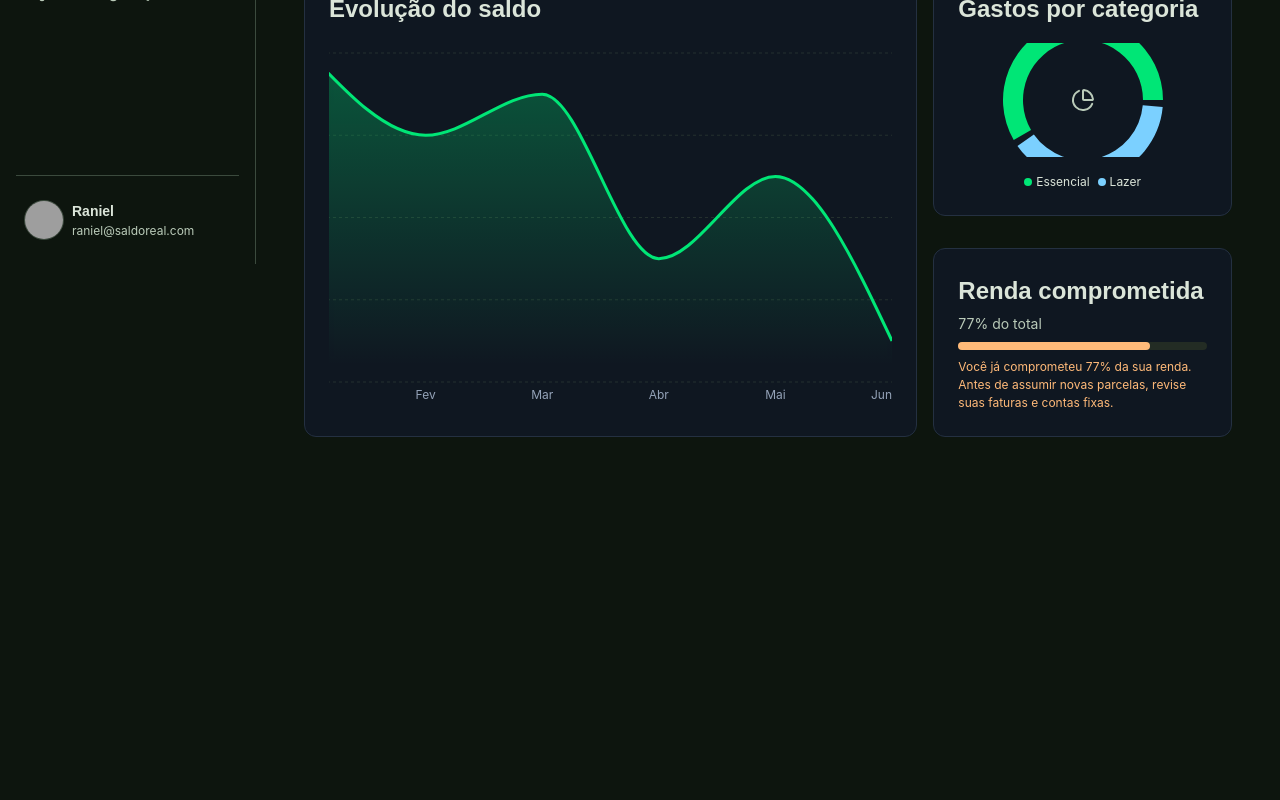
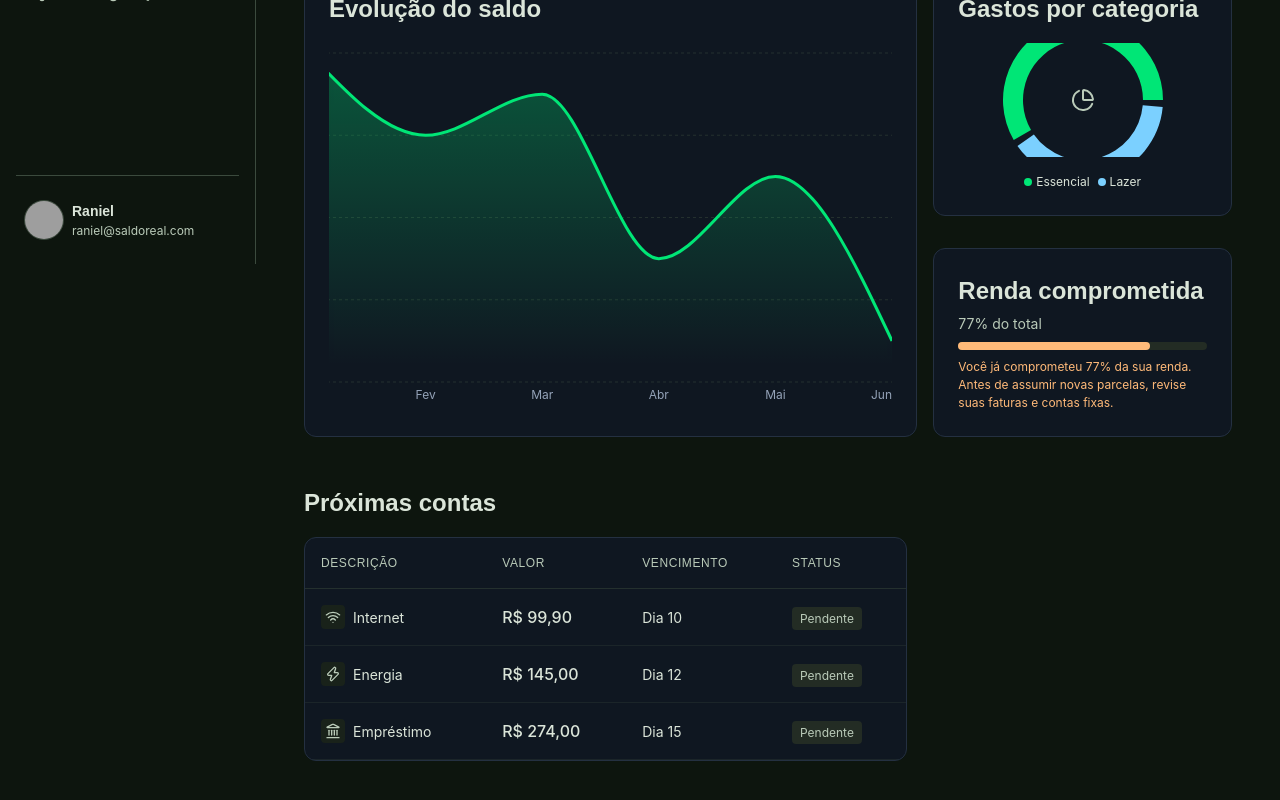
Before and after one commit to RanieeelB/Controle-financeiroraniel, a React (Vite) app: page / in a window 1280 px wide. Shown: the part 536-1336 px from the top of the page. Before the commit the page ends 1021 px from the top, so only its background shows below. Built offline with nearby package versions, Linux system fonts and the light colour scheme; grey boxes are pictures that could not be loaded.

Commit message:
feat: add upcoming bills section

```diff
--- a/src/App.tsx
+++ b/src/App.tsx
@@ -4,11 +4,13 @@ import { SummaryCardsGrid } from './components/dashboard/SummaryCardsGrid';
 import { BalanceEvolutionChart } from './components/dashboard/BalanceEvolutionChart';
 import { CategoryExpenseChart } from './components/dashboard/CategoryExpenseChart';
 import { MonthlyAnalysisCard } from './components/dashboard/MonthlyAnalysisCard';
+import { UpcomingBills } from './components/dashboard/UpcomingBills';
 import {
   summaryCardsMock,
   balanceEvolutionMock,
   categoryExpenseMock,
-  monthlyAnalysisMock
+  monthlyAnalysisMock,
+  upcomingBillsMock
 } from './data/financial-dashboard-mock';
 
 function App() {
@@ -37,6 +39,15 @@ function App() {
               />
             </div>
           </section>
+
+          {/* Bottom Data Rows */}
+          <section className="grid grid-cols-1 lg:grid-cols-3 gap-xl">
+            <UpcomingBills data={upcomingBillsMock} />
+
+            {/* Right Column: Faturas & Metas will go here */}
+            <div className="flex flex-col gap-md">
+            </div>
+          </section>
         </div>
       </main>
     </div>
--- /dev/null
+++ b/src/components/dashboard/UpcomingBills.tsx
@@ -0,0 +1,57 @@
+import { Wifi, Zap, Landmark } from 'lucide-react';
+import { UpcomingBill } from '../../types/financial';
+
+interface UpcomingBillsProps {
+  data: UpcomingBill[];
+}
+
+const iconMap: Record<string, React.ElementType> = {
+  wifi: Wifi,
+  zap: Zap,
+  landmark: Landmark,
+};
+
+export function UpcomingBills({ data }: UpcomingBillsProps) {
+  return (
+    <div className="lg:col-span-2">
+      <h3 className="font-h2 text-[24px] font-semibold text-on-background mb-md">Próximas contas</h3>
+      <div className="glass-card rounded-xl overflow-hidden">
+        <table className="w-full text-left border-collapse">
+          <thead>
+            <tr className="border-b border-outline-variant/50 text-on-surface-variant font-label-md text-[12px] uppercase tracking-wider">
+              <th className="p-md font-normal">Descrição</th>
+              <th className="p-md font-normal">Valor</th>
+              <th className="p-md font-normal">Vencimento</th>
+              <th className="p-md font-normal">Status</th>
+            </tr>
+          </thead>
+          <tbody className="text-[14px]">
+            {data.map((bill) => {
+              const IconComponent = iconMap[bill.icon] || Zap;
+
+              return (
+                <tr key={bill.id} className="border-b border-outline-variant/30 hover:bg-surface-variant/30 transition-colors">
+                  <td className="p-md flex items-center gap-sm">
+                    <div className="p-xs bg-surface-container rounded">
+                      <IconComponent className="text-on-surface-variant" size={16} />
+                    </div>
+                    {bill.description}
+                  </td>
+                  <td className="p-md font-numeral-lg text-[16px] font-medium">
+                    R$ {bill.value.toLocaleString('pt-BR', { minimumFractionDigits: 2 })}
+                  </td>
+                  <td className="p-md">{bill.dueDate}</td>
+                  <td className="p-md">
+                    <span className="px-2 py-1 rounded text-[12px] bg-surface-container-high text-on-surface-variant">
+                      {bill.status}
+                    </span>
+                  </td>
+                </tr>
+              );
+            })}
+          </tbody>
+        </table>
+      </div>
+    </div>
+  );
+}
```
